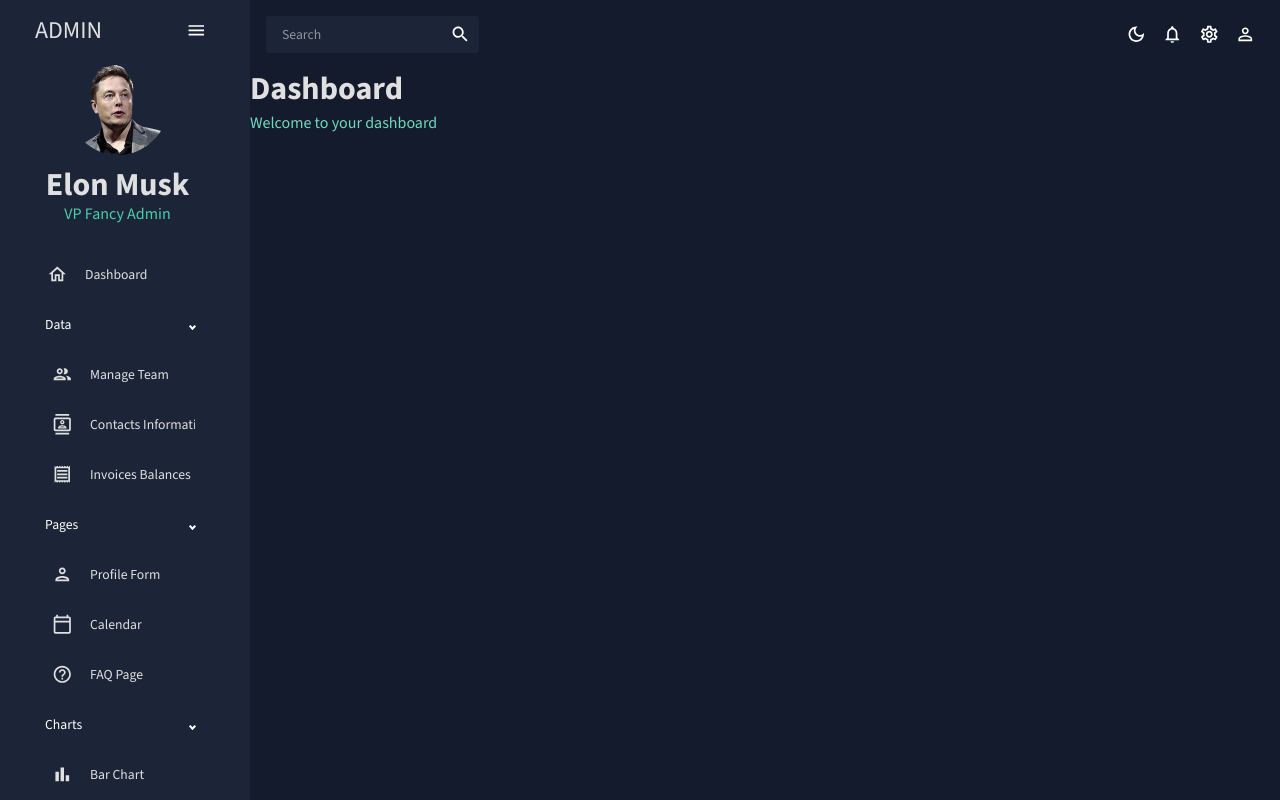
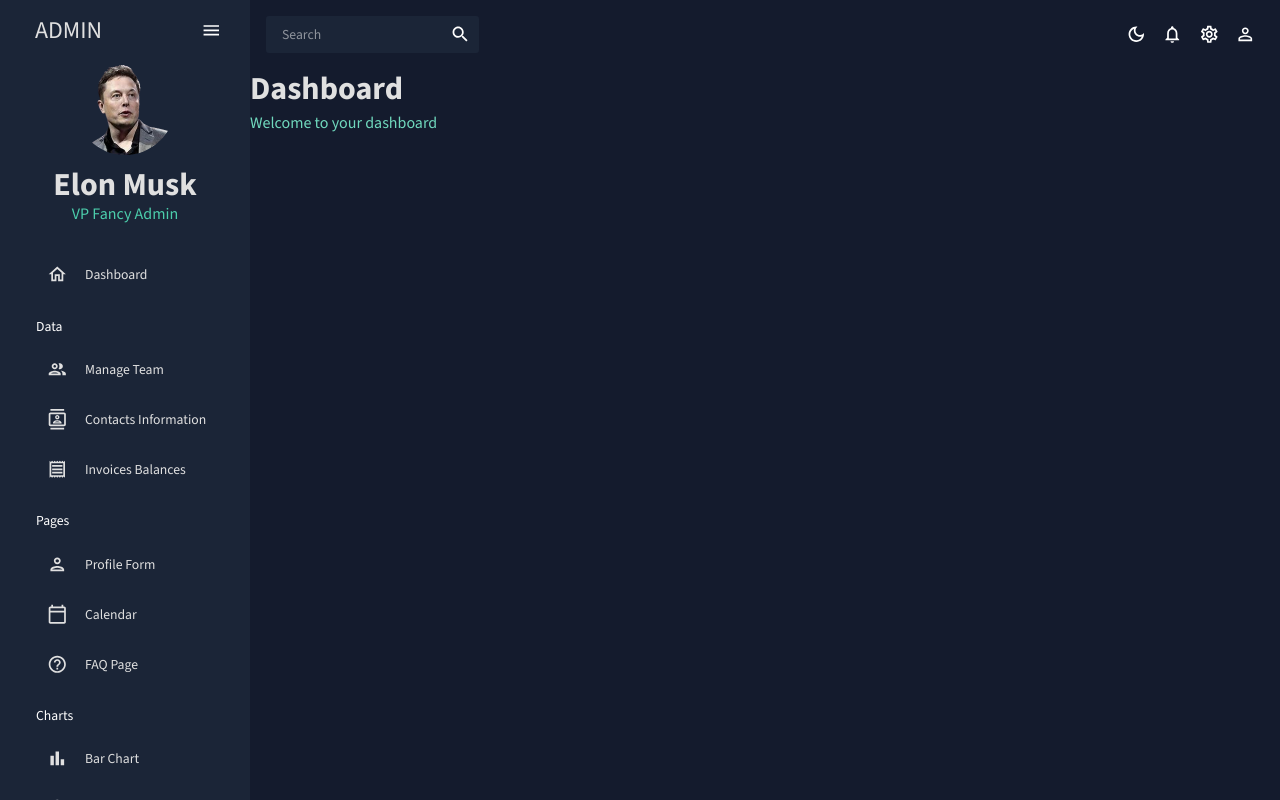
Before and after one commit to Sanny67/react-admin-panel, a React (Create React App) app: page / in a window 1280 px wide. Built offline with nearby package versions, Linux system fonts and the light colour scheme; the HTML template or start-up script is replaced by a standard one.

Commit message:
light/dark theme ui update 2

```diff
--- a/src/index.css
+++ b/src/index.css
@@ -27,13 +27,13 @@ html, body, #root, .app, .content{
 
 /* width */
 ::-webkit-scrollbar {
-  width: 10px;
+  width: 6px;
 }
 
 /* Track */
 ::-webkit-scrollbar-track {
-  background: #e0e0e0;
-  box-shadow: inset 0 0 5px grey;
+  background: transparent;
+  /* box-shadow: inset 0 0 5px grey;  */
   border-radius: 8px;
 }
 
--- a/src/scenes/global/Sidebar.jsx
+++ b/src/scenes/global/Sidebar.jsx
@@ -18,7 +18,6 @@ import { Box, IconButton, ListItem, Typography, styled } from '@mui/material';
 import { Sidebar as ProSidebar, Menu, MenuItem, SubMenu } from 'react-pro-sidebar';
 import { Link } from 'react-router-dom';
 import UserImage from '../../assets/user.png';
-
 
 
 const Item = ({ title, to, icon, selected, setSelected }) => {
@@ -47,11 +46,7 @@ const Sidebar = () => {
     const [selected, setSelected] = useState("Dashboard");
 
     return (
-        <Box
-            sx={{
-
-            }}
-        >
+        <Box>
             <ProSidebar collapsed={isCollapsed}
                 rootStyles={{
                     height: '100%',
@@ -65,10 +60,12 @@ const Sidebar = () => {
                     }
                 }}
             >
-                <Menu iconShape="square"
+                <Menu
+                    iconShape="square"
                     menuItemStyles={{
                         button: {
                             borderRadius: '10px',
+                            paddingLeft: isCollapsed ? 0 : 'undefined',
                             '&.active': {
                                 color: "#6870fa !important"
                             },
@@ -79,7 +76,7 @@ const Sidebar = () => {
                     }}
                     rootStyles={{
                         background: `${colors.primary[400]} !important`,
-                        padding: "5px 35px 5px 20px !important",
+                        padding: "5px 20px 20px !important",
                         '& .ps-menuitem-root.main-menu .ps-menu-button': {
                             padding: 0,
                         },
@@ -146,7 +143,7 @@ const Sidebar = () => {
                             selected={selected}
                             setSelected={setSelected}
                         />
-                    <SubMenu
+                        {/* <SubMenu
                             label="Data"
                             defaultOpen={true}
                             rootStyles={{
@@ -154,7 +151,8 @@ const Sidebar = () => {
                                     paddingLeft: '25px !important'
                                 }
                             }}
-                    >
+                        > */}
+                        {isCollapsed ? "" : <Typography mt={2} mb={1} ml={2} >Data</Typography>}
                             <Item
                                 to="/team"
                                 title="Manage Team"
@@ -176,7 +174,7 @@ const Sidebar = () => {
                                 selected={selected}
                                 setSelected={setSelected}
                             />
-                    </SubMenu>
+                        {/* </SubMenu>
 
                         <SubMenu
                             label="Pages"
@@ -186,7 +184,8 @@ const Sidebar = () => {
                                     paddingLeft: '25px !important'
                                 }
                             }}
-                    >
+                        > */}
+                        {isCollapsed ? "" : <Typography mt={2} mb={1} ml={2} >Pages</Typography>}
                             <Item
                                 title="Profile Form"
                                 to="/profile"
@@ -208,7 +207,7 @@ const Sidebar = () => {
                                 selected={selected}
                                 setSelected={setSelected}
                             />
-                    </SubMenu>
+                        {/* </SubMenu>
 
                         <SubMenu
                             label="Charts"
@@ -218,7 +217,8 @@ const Sidebar = () => {
                                     paddingLeft: '25px !important'
                                 }
                             }}
-                    >
+                        > */}
+                        {isCollapsed ? "" : <Typography mt={2} mb={1} ml={2} >Charts</Typography>}
                             <Item
                                 title="Bar Chart"
                                 to="/bar-chart"
@@ -247,7 +247,7 @@ const Sidebar = () => {
                                 selected={selected}
                                 setSelected={setSelected}
                             />
-                    </SubMenu>
+                        {/* </SubMenu> */}
 
                         {/* <MenuItem component={<Link to="/documentation" />}> Documentation</MenuItem>
                         <MenuItem component={<Link to="/calendar" />}> Calendar</MenuItem>
--- a/src/theme.js
+++ b/src/theme.js
@@ -75,8 +75,8 @@ export const tokens = (mode) => ({
         },
         primary: {
             100: "#d9dbdd",
-            200: "#b4b6bc",
-            300: "#8e929a",
+            200: "#8e929a",
+            300: "#b4b6bc",
             400: "#f2f0f0",
             500: "#434957",
             600: "#363a46",
```
Lines whose indentation alone changed are shown as unchanged.
